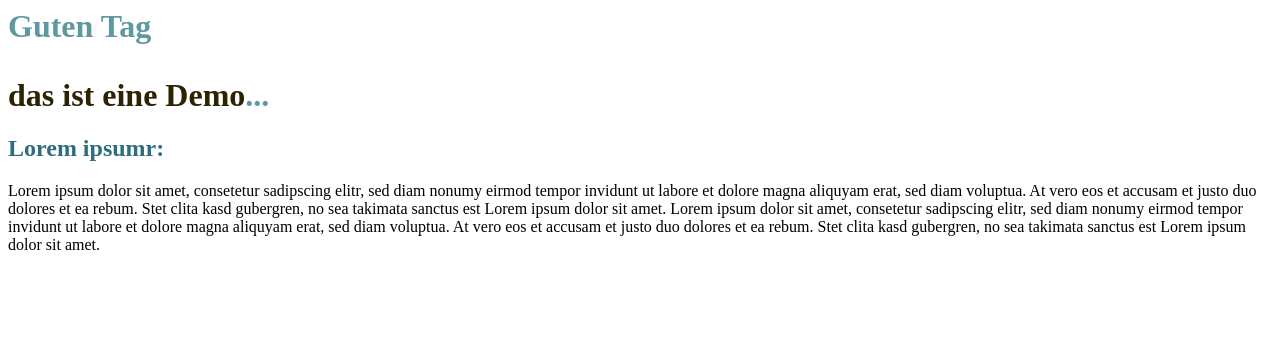
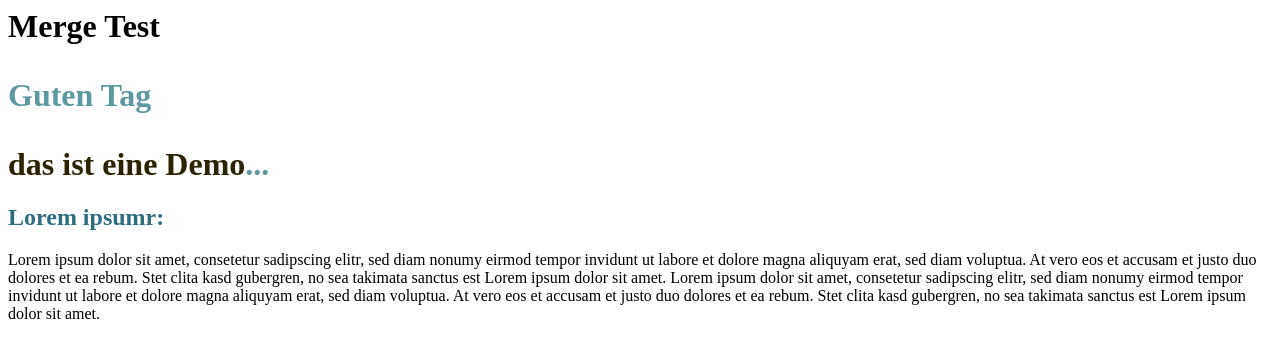
Before and after one commit to mdlugosch/PushTest, a plain HTML site: page Index.html in a window 1280 px wide. Drawn offline with Linux system fonts and the light colour scheme.

Commit message:
Index hat eine neue Überschrift

```diff
--- a/Index.html
+++ b/Index.html
@@ -3,6 +3,7 @@
 	</head>
 
 	<body>
+		<h1>Merge Test</h1>
 		<h1 style="color: #5e98a0;"><p>Guten Tag</p> <span style="color: #2b2301;">das ist eine Demo</span>...</h1>
 		<h2 style="color: #2e6c80;">Lorem ipsumr:</h2>
 		<p>Lorem ipsum dolor sit amet, consetetur sadipscing elitr, sed diam nonumy eirmod tempor invidunt ut labore et dolore magna aliquyam erat, sed diam voluptua. At vero eos et accusam et justo duo dolores et ea rebum. Stet clita kasd gubergren, no sea takimata sanctus est Lorem ipsum dolor sit amet. Lorem ipsum dolor sit amet, consetetur sadipscing elitr, sed diam nonumy eirmod tempor invidunt ut labore et dolore magna aliquyam erat, sed diam voluptua. At vero eos et accusam et justo duo dolores et ea rebum. Stet clita kasd gubergren, no sea takimata sanctus est Lorem ipsum dolor sit amet.</p>
```
